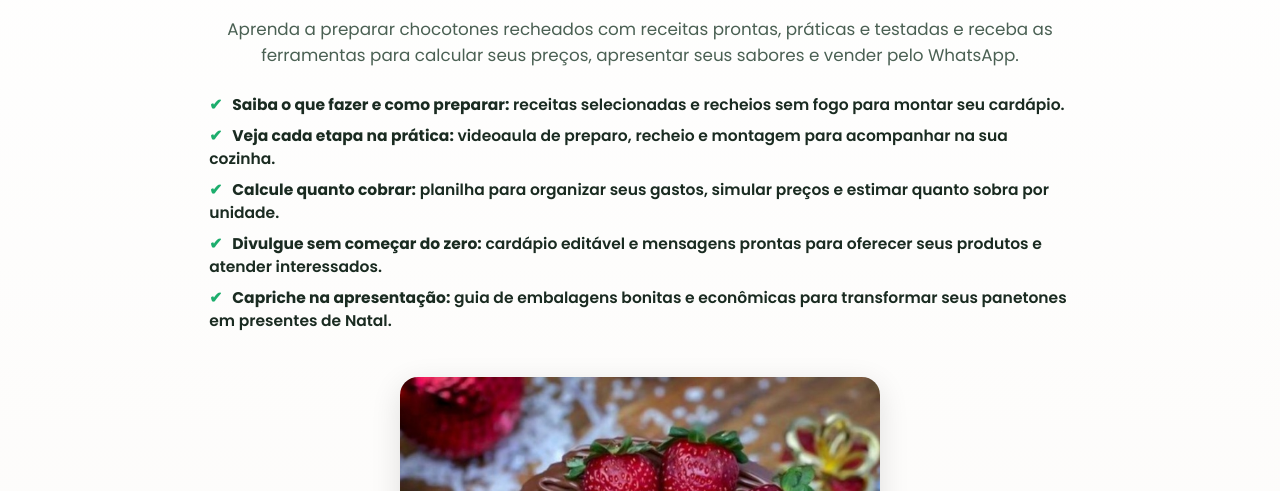
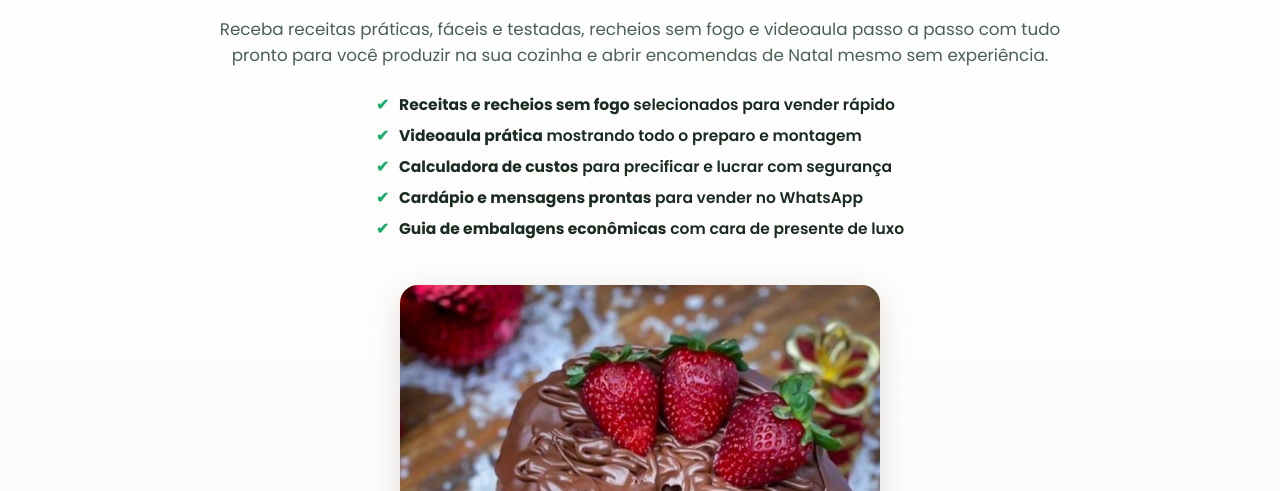
Before and after one commit to nxtxn2105/chocotone-lucrativo, a plain HTML site: page index.html in a window 1280 px wide. Shown: the part 309-800 px from the top of the page. Drawn offline with Linux system fonts and the light colour scheme.

Commit message:
Update hero copy: streamlined subheadline and punchy 1-line bullets

```diff
--- a/index.html
+++ b/index.html
@@ -115,15 +115,15 @@
       </h1>
 
       <p class="hero-sub">
-        Aprenda a preparar chocotones recheados com receitas prontas, práticas e testadas e receba as ferramentas para calcular seus preços, apresentar seus sabores e vender pelo WhatsApp.
+        Receba receitas práticas, fáceis e testadas, recheios sem fogo e videoaula passo a passo com tudo pronto para você produzir na sua cozinha e abrir encomendas de Natal mesmo sem experiência.
       </p>
 
       <ul class="checklist">
-        <li><span class="check">✔</span> <strong>Saiba o que fazer e como preparar:</strong> receitas selecionadas e recheios sem fogo para montar seu cardápio.</li>
-        <li><span class="check">✔</span> <strong>Veja cada etapa na prática:</strong> videoaula de preparo, recheio e montagem para acompanhar na sua cozinha.</li>
-        <li><span class="check">✔</span> <strong>Calcule quanto cobrar:</strong> planilha para organizar seus gastos, simular preços e estimar quanto sobra por unidade.</li>
-        <li><span class="check">✔</span> <strong>Divulgue sem começar do zero:</strong> cardápio editável e mensagens prontas para oferecer seus produtos e atender interessados.</li>
-        <li><span class="check">✔</span> <strong>Capriche na apresentação:</strong> guia de embalagens bonitas e econômicas para transformar seus panetones em presentes de Natal.</li>
+        <li><span class="check">✔</span> <strong>Receitas e recheios sem fogo</strong> selecionados para vender rápido</li>
+        <li><span class="check">✔</span> <strong>Videoaula prática</strong> mostrando todo o preparo e montagem</li>
+        <li><span class="check">✔</span> <strong>Calculadora de custos</strong> para precificar e lucrar com segurança</li>
+        <li><span class="check">✔</span> <strong>Cardápio e mensagens prontas</strong> para vender no WhatsApp</li>
+        <li><span class="check">✔</span> <strong>Guia de embalagens econômicas</strong> com cara de presente de luxo</li>
       </ul>
 
       <div class="mockup-wrap">
```
